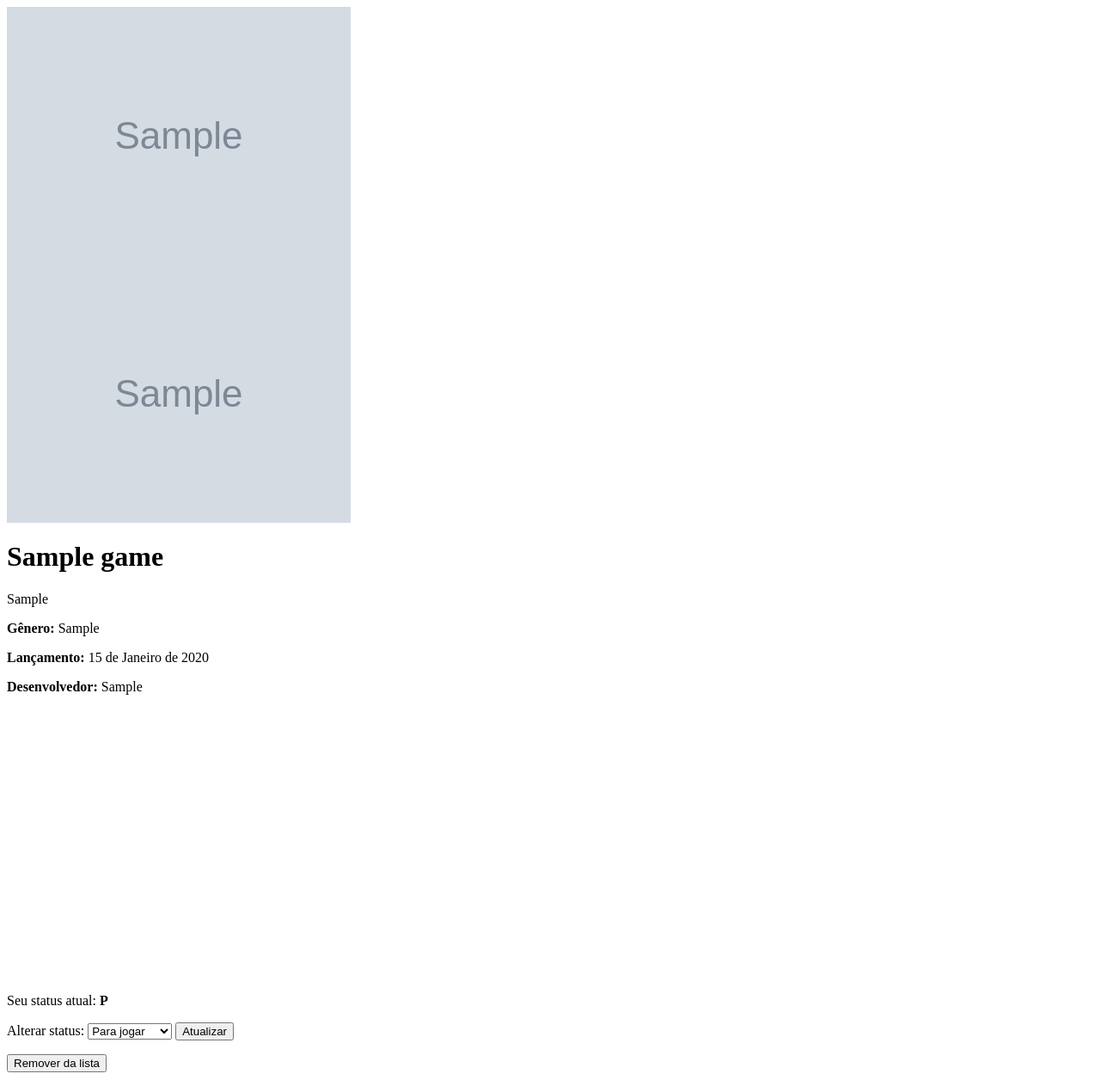
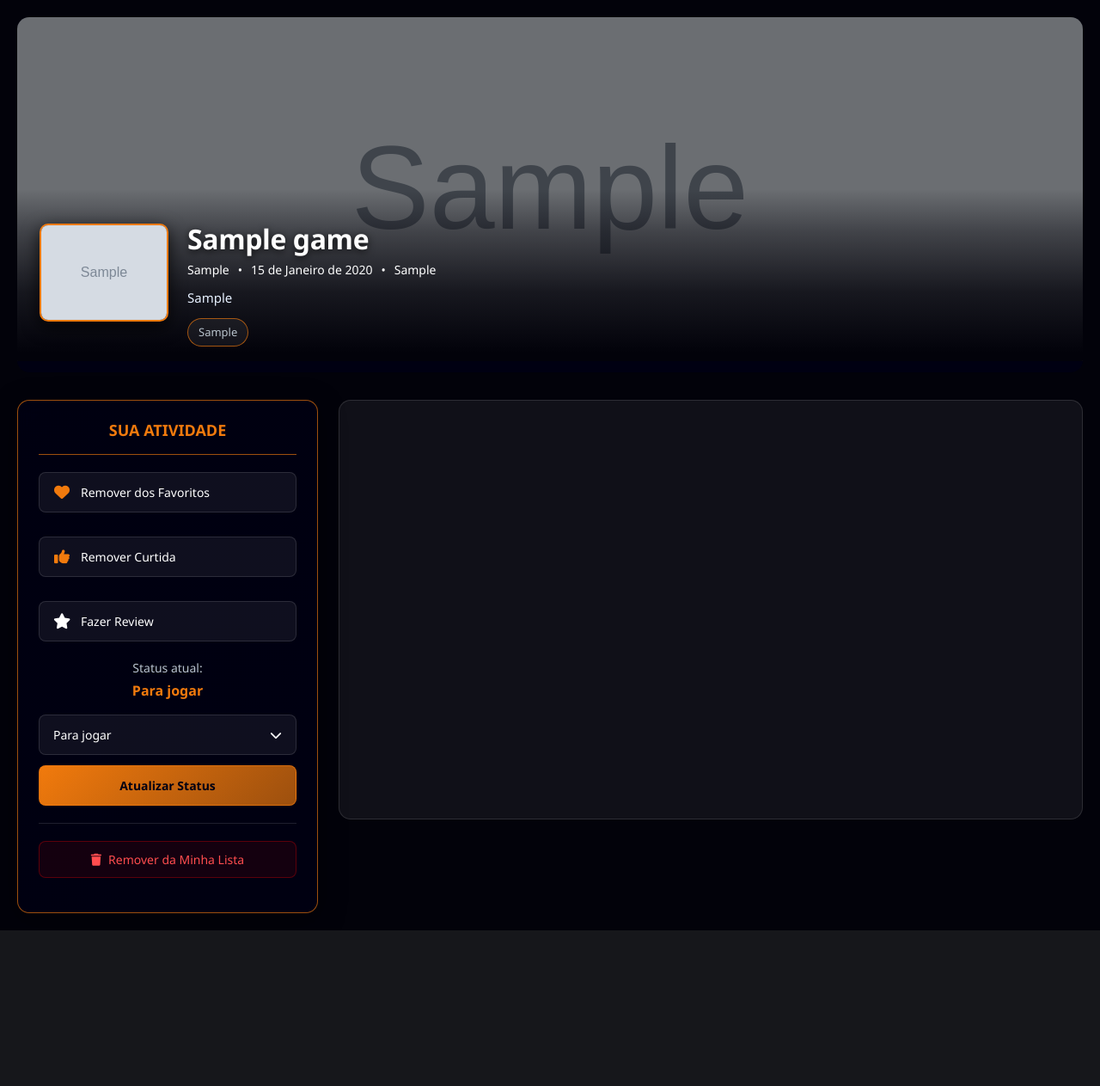
Before and after one commit to Mxrlrey/Joystick_Juice, a Django app: page /game/1/ in a window 1280 px wide. Shown: the whole page at 86% size. After the commit the page ends 1082 px from the top, so only its background shows below. Run offline with Django 5.2, Linux system fonts and the light colour scheme; a user stored in the database is signed in; tables that the repository leaves empty hold one stand-in row (values such as "Sample post"); grey boxes marked "Sample" are stand-in pictures.

Commit message:
feat(game): add user list, favorites, likes logic and improve game detail UI

```diff
--- /dev/null
+++ b/code/game/forms.py
@@ -0,0 +1,8 @@
+from django import forms
+from joystickjuice.utils import STATUS_CHOICES
+
+class GameStatusForm(forms.Form):
+    status = forms.ChoiceField(
+        choices=STATUS_CHOICES,
+        widget=forms.Select(attrs={'class': 'form-select w-auto'})
+    )
--- a/code/game/urls.py
+++ b/code/game/urls.py
@@ -9,4 +9,6 @@ urlpatterns = [
     path('game/add/<int:game_id>/', views.add_to_list, name='add_to_list'),
     path('game/update/<int:game_id>/', views.update_game_status, name='update_game_status'),
     path('game/remove/<int:game_id>/', views.remove_from_list, name='remove_from_list'),
+    path("game/<int:game_id>/favorite/", views.toggle_favorite, name="toggle_favorite"),
+    path("game/<int:game_id>/like/", views.toggle_like, name="toggle_like"),
 ]
--- a/code/game/views.py
+++ b/code/game/views.py
@@ -7,6 +7,7 @@ from django.contrib.auth.decorators import login_required
 from django.contrib import messages
 from game.models import Game, UserGameList
 from joystickjuice.utils import STATUS_CHOICES
+from game.forms import GameStatusForm
 
 User = get_user_model()
 
@@ -128,19 +129,36 @@ def game_detail(request, game_id):
     game = get_object_or_404(Game, pk=game_id)
     user = request.user
 
+    in_list = False
+    user_status = None
+    is_favorite = False
+    is_liked = False
+
     if user.is_authenticated:
         ug = UserGameList.objects.filter(user=user, game=game).first()
-        in_list = ug is not None
-        user_status = ug.status if ug else "P"
+        if ug:
+            in_list = True
+            user_status = ug.status
+        else:
+            user_status = "P"
+
+        is_favorite = user in game.favorites.all()
+        is_liked = user in game.likes.all()
+
+        # Criar o form com o status inicial do usuário
+        status_form = GameStatusForm(initial={'status': user_status})
     else:
-        in_list = False
-        user_status = None
+        status_form = None
 
     context = {
         "game": game,
         "in_list": in_list,
         "user_status": user_status,
+        "is_favorite": is_favorite,
+        "is_liked": is_liked,
+        "status_form": status_form,
     }
+
     return render(request, "game/detail.html", context)
 
 # Lista de jogos do usuário (manual, sem CBV)
@@ -213,3 +231,31 @@ def remove_from_list(request, game_id):
     else:
         messages.info(request, "Jogo não estava na sua lista.")
     return redirect(request.META.get("HTTP_REFERER", "/"))
+
+@login_required
+def toggle_favorite(request, game_id):
+    user = request.user
+    game = get_object_or_404(Game, pk=game_id)
+
+    if user in game.favorites.all():
+        game.favorites.remove(user)
+        messages.info(request, f"'{game.title}' removido dos favoritos.")
+    else:
+        game.favorites.add(user)
+        messages.success(request, f"'{game.title}' adicionado aos favoritos!")
+
+    return redirect(request.META.get("HTTP_REFERER", "/"))
+
+@login_required
+def toggle_like(request, game_id):
+    user = request.user
+    game = get_object_or_404(Game, pk=game_id)
+
+    if user in game.likes.all():
+        game.likes.remove(user)
+        messages.info(request, f"Você retirou o like de '{game.title}'.")
+    else:
+        game.likes.add(user)
+        messages.success(request, f"Você curtiu '{game.title}'!")
+
+    return redirect(request.META.get("HTTP_REFERER", "/"))
--- a/code/static/css/game/detail.css
+++ b/code/static/css/game/detail.css
@@ -0,0 +1,399 @@
+/* ============================
+   VARIÁVEIS DE TEMA GLOBAL
+============================= */
+:root{
+    --bg: rgb(2, 2, 10);
+    --deep: rgb(0, 0, 18);
+    --panel: rgba(255,255,255,0.06);
+    --soft: rgba(255,255,255,0.12);
+    --glass: rgba(255,255,255,0.03);
+    --text: #ffffff;
+    --muted: #b8c2cc;
+    --accent: #F17A0D;
+    --accent-soft: rgba(241, 122, 13, 0.65);
+    --btn-bg: rgba(255,255,255,0.08);
+    --radius: 14px;
+}
+
+/* ============================
+   RESET / GLOBAL
+============================= */
+body{
+    background: var(--bg);
+    color: var(--text);
+    margin: 0;
+    padding: 0;
+    font-family: "Segoe UI", Roboto, Arial, sans-serif;
+}
+
+h1, h2, h3, h4, p, span{
+    color: var(--text);
+}
+
+hr{
+    border: none;
+    border-bottom: 1px solid var(--soft);
+    margin: 20px 0;
+    opacity: 0.4;
+}
+
+/* ============================
+   CONTAINER PRINCIPAL
+============================= */
+.game-container{
+    width: 100%;
+    max-width: 1400px;
+    margin: 0 auto;
+    padding: 20px;
+}
+
+/* ============================
+   HERO (BANNER + COVER)
+============================= */
+.hero-banner{
+    position: relative;
+    margin-bottom: 32px;
+    border-radius: var(--radius);
+    overflow: hidden;
+    background: var(--deep);
+}
+
+.banner-img{
+    width: 100%;
+    min-height: 280px;
+    max-height: 400px;
+    overflow: hidden;
+    position: relative;
+    display: flex;
+    align-items: center;
+    justify-content: center;
+}
+
+.banner-img::after {
+    content: '';
+    position: absolute;
+    bottom: 0;
+    left: 0;
+    right: 0;
+    height: 200px;
+    background: linear-gradient(
+        to bottom,
+        transparent 0%,
+        rgba(2, 2, 10, 0.4) 25%,
+        rgba(2, 2, 10, 0.8) 60%,
+        var(--bg) 95%,
+        var(--bg) 100%
+    );
+    pointer-events: none;
+}
+
+.banner-img img{
+    width: 100%;
+    height: auto;
+    min-height: 280px;
+    object-fit: contain;
+    object-position: center;
+    filter: brightness(0.5);
+}
+
+.hero-content{
+    position: relative;
+    padding: 0 26px 30px 26px;
+    width: 100%;
+    display: flex;
+    gap: 22px;
+    align-items: flex-start;
+    margin-top: -160px;
+    z-index: 10;
+}
+
+.cover-box{
+    position: relative;
+    z-index: 15;
+    flex-shrink: 0;
+}
+
+.cover-box img{
+    width: 150px;
+    border-radius: 10px;
+    border: 2px solid var(--accent);
+    box-shadow: 0 6px 20px rgba(0,0,0,0.8);
+}
+
+.meta-box{
+    flex: 1;
+    color: var(--text);
+    position: relative;
+    z-index: 10;
+}
+
+.game-title{
+    margin: 0 0 8px 0;
+    font-size: 32px;
+    font-weight: 700;
+    letter-spacing: -0.4px;
+    text-shadow: 0px 2px 8px rgba(0,0,0,0.8);
+    line-height: 1.1;
+}
+
+.submeta{
+    margin: 8px 0;
+    display: flex;
+    gap: 10px;
+    color: var(--muted);
+    font-size: 14px;
+    flex-wrap: wrap;
+}
+
+.descricao{
+    margin: 12px 0;
+    color: #e6f0ff;
+    max-width: 720px;
+    font-size: 15px;
+    line-height: 1.45;
+}
+
+.tag{
+    margin-top: 12px;
+    display: flex;
+    gap: 8px;
+    flex-wrap: wrap;
+}
+
+.tags{
+    padding: 6px 12px;
+    background: var(--panel);
+    border-radius: 999px;
+    border: 1px solid var(--accent-soft);
+    color: var(--muted);
+    font-size: 13px;
+}
+
+/* ============================
+   LAYOUT DE DUAS COLUNAS
+============================= */
+.content-layout {
+    display: grid;
+    grid-template-columns: 350px 1fr;
+    gap: 24px;
+    margin-top: 30px;
+    align-items: start;
+}
+
+/* ============================
+   CAIXA DE AÇÕES
+============================= */
+.actions-box {
+    background: linear-gradient(135deg, rgba(0,0,18,0.9), rgba(0,0,18,0.95));
+    border-radius: var(--radius);
+    border: 1px solid var(--accent-soft);
+    padding: 24px;
+    box-shadow: 0 8px 32px rgba(0,0,0,0.4);
+    backdrop-filter: blur(10px);
+    position: sticky;
+    top: 20px;
+}
+
+.actions-header {
+    text-align: center;
+    margin-bottom: 20px;
+    padding-bottom: 16px;
+    border-bottom: 1px solid var(--accent-soft);
+}
+
+.actions-header h3 {
+    margin: 0;
+    font-size: 18px;
+    font-weight: 600;
+    color: var(--accent);
+}
+
+/* Botões de ação principais */
+.action-buttons {
+    display: flex;
+    flex-direction: column;
+    gap: 12px;
+    margin-bottom: 20px;
+}
+
+.action-btn {
+    display: flex;
+    align-items: center;
+    gap: 12px;
+    padding: 12px 16px;
+    background: var(--panel);
+    border: 1px solid var(--soft);
+    border-radius: 8px;
+    color: var(--text);
+    cursor: pointer;
+    transition: all 0.2s ease;
+    width: 100%;
+    text-align: left;
+    font-size: 14px;
+    font-weight: 500;
+}
+
+.action-btn:hover {
+    background: var(--accent-soft);
+    border-color: var(--accent);
+    transform: translateY(-2px);
+}
+
+.action-btn i {
+    font-size: 18px;
+    width: 20px;
+    text-align: center;
+}
+
+.action-btn.favorite.active .fa-heart {
+    color: var(--accent);
+}
+
+.action-btn.favorite:not(.active) .fa-heart {
+    color: var(--muted);
+}
+
+.action-btn.like.active .fa-thumbs-up {
+    color: var(--accent);
+}
+
+.action-btn.like:not(.active) .fa-thumbs-up {
+    color: var(--muted);
+}
+
+.status-current {
+    text-align: center;
+    margin-bottom: 16px;
+    font-size: 14px;
+    color: var(--muted);
+}
+
+.status-current strong {
+    color: var(--accent);
+    display: block;
+    font-size: 16px;
+    margin-top: 4px;
+}
+
+.remove-section {
+    margin-top: 20px;
+    padding-top: 20px;
+    border-top: 1px solid var(--soft);
+}
+
+.btn-remove {
+    background: rgba(255, 0, 0, 0.08);
+    border: 1px solid rgba(255, 0, 0, 0.3);
+    padding: 10px 16px;
+    border-radius: 8px;
+    color: #ff4d4f;
+    cursor: pointer;
+    transition: 0.2s;
+    font-weight: 500;
+    font-size: 14px;
+    display: flex;
+    align-items: center;
+    gap: 8px;
+    width: 100%;
+    justify-content: center;
+}
+
+.btn-remove:hover {
+    background: rgba(255, 0, 0, 0.15);
+    border-color: rgba(255, 0, 0, 0.6);
+}
+
+/* ============================
+   TRAILER REDIMENSIONADO
+============================= */
+.trailer-container {
+    background: var(--panel);
+    border-radius: var(--radius);
+    border: 1px solid var(--soft);
+    overflow: hidden;
+    height: fit-content;
+}
+
+.trailer-container .ratio-16x9 {
+    border-radius: var(--radius);
+    overflow: hidden;
+}
+
+/* ============================
+   DROPDOWN CUSTOMIZADO
+============================= */
+.custom-dropdown {
+    position: relative;
+    width: 100%;
+}
+
+.custom-dropdown .dropdown-btn {
+    display: flex;
+    align-items: center;
+    justify-content: space-between;
+    width: 100%;
+    padding: 12px 16px;
+    background: var(--panel);
+    border: 1px solid var(--soft);
+    border-radius: 8px;
+    color: var(--text);
+    cursor: pointer;
+    transition: 0.2s;
+    font-size: 14px;
+}
+
+.custom-dropdown .dropdown-btn:hover {
+    border-color: var(--accent);
+}
+
+.custom-dropdown .dropdown-content {
+    display: none;
+    position: absolute;
+    top: 100%;
+    left: 0;
+    right: 0;
+    background: var(--deep);
+    border: 1px solid var(--accent-soft);
+    border-radius: 8px;
+    box-shadow: 0 4px 20px rgba(0,0,0,0.4);
+    z-index: 1000;
+    padding: 8px 0;
+    margin-top: 4px;
+}
+
+.custom-dropdown .dropdown-content.show {
+    display: block;
+}
+
+.custom-dropdown .dropdown-item {
+    padding: 10px 16px;
+    cursor: pointer;
+    color: var(--text);
+    transition: 0.2s;
+    font-size: 14px;
+}
+
+.custom-dropdown .dropdown-item:hover {
+    background: var(--accent);
+    color: var(--deep);
+}
+
+/* Botão de atualizar */
+.update-btn {
+    background: linear-gradient(135deg, var(--accent), var(--accent-soft));
+    border: 1px solid var(--accent-soft);
+    padding: 12px 20px;
+    border-radius: 8px;
+    color: var(--deep);
+    cursor: pointer;
+    transition: 0.2s;
+    font-weight: 600;
+    font-size: 14px;
+    width: 100%;
+    margin-top: 12px;
+}
+
+.update-btn:hover {
+    transform: translateY(-2px);
+    box-shadow: 0 4px 12px rgba(241,122,13,0.4);
+}
--- /dev/null
+++ b/code/static/js/game/detail.js
@@ -0,0 +1,28 @@
+document.addEventListener("DOMContentLoaded", () => {
+    const dropdowns = document.querySelectorAll(".custom-dropdown");
+
+    dropdowns.forEach(dd => {
+        const btn = dd.querySelector(".dropdown-btn");
+        const content = dd.querySelector(".dropdown-content");
+        const hidden = dd.closest("form").querySelector('input[name="status"]');
+
+        btn.addEventListener("click", (e) => {
+            e.stopPropagation();
+            content.classList.toggle("show");
+        });
+
+        content.querySelectorAll(".dropdown-item").forEach(item => {
+            item.addEventListener("click", () => {
+                hidden.value = item.dataset.value;
+                btn.firstChild.textContent = item.textContent;
+                content.classList.remove("show");
+            });
+        });
+    });
+
+    window.addEventListener("click", () => {
+        dropdowns.forEach(dd => {
+            dd.querySelector(".dropdown-content").classList.remove("show");
+        });
+    });
+});
--- a/code/templates/game/detail.html
+++ b/code/templates/game/detail.html
@@ -1,51 +1,155 @@
-{% load static %}
-
 {% load static %}
 
 <head>
     <meta charset="UTF-8">
     <title>{{ game.title }} — Joystick Juice</title>
+    <link href="https://cdn.jsdelivr.net/npm/bootstrap@5.3.3/dist/css/bootstrap.min.css" rel="stylesheet">
+    <script src="https://cdn.jsdelivr.net/npm/bootstrap@5.3.3/dist/js/bootstrap.bundle.min.js"></script>
+    <link rel="stylesheet" href="https://cdnjs.cloudflare.com/ajax/libs/font-awesome/6.5.1/css/all.min.css">
     <link rel="stylesheet" href="{% static 'css/game/detail.css' %}">
 </head>
+
 <body>
 
 <div class="game-container">
-
-    <!-- Hero: banner + cover + título -->
-    <div class="game-hero">
+    <!-- HERO BANNER -->
+    <div class="hero-banner">
         {% if game.banner_url %}
-        <div class="game-banner">
+        <div class="banner-img">
             <img src="{{ game.banner_url }}" alt="{{ game.title }} Banner">
         </div>
         {% endif %}
 
+        <div class="hero-content">
+            <!-- Cover -->
+            <div class="cover-box">
                 {% if game.cover_url %}
-        <div class="game-cover">
-            <img src="{{ game.cover_url }}" alt="{{ game.title }}">
+                <img src="{{ game.cover_url }}" alt="{{ game.title }} Cover">
+                {% endif %}
+            </div>
+
+            <!-- Meta informações -->
+            <div class="meta-box">
+                <h1 class="game-title">{{ game.title }}</h1>
+                <div class="submeta">
+                    <span>{{ game.genre }}</span>
+                    <span>•</span>
+                    <span>{{ game.release_date }}</span>
+                    <span>•</span>
+                    <span>{{ game.developer|default:"Desconhecido" }}</span>
+                </div>
+                <p class="descricao">{{ game.synopsis }}</p>
+                <div class="tag">
+                    <span class="tags">{{ game.genre }}</span>
+                </div>
+            </div>
+        </div>
+    </div>
+
+    <!-- LAYOUT DE DUAS COLUNAS -->
+    <div class="content-layout">
+        <!-- CAIXA DE AÇÕES (ESQUERDA) -->
+        {% if user.is_authenticated %}
+        <div class="actions-box">
+            <div class="actions-header">
+                <h3>SUA ATIVIDADE</h3>
+            </div>
+
+            <!-- Botões de Ação -->
+            <div class="action-buttons">
+                <!-- Favorito -->
+                <form action="{% url 'toggle_favorite' game.id %}" method="post" class="w-100">
+                    {% csrf_token %}
+                    <button type="submit" class="action-btn favorite {% if is_favorite %}active{% endif %}">
+                        <i class="fa-solid fa-heart"></i>
+                        <span>{% if is_favorite %}Remover dos Favoritos{% else %}Adicionar aos Favoritos{% endif %}</span>
+                    </button>
+                </form>
+
+                <!-- Curtida -->
+                <form action="{% url 'toggle_like' game.id %}" method="post" class="w-100">
+                    {% csrf_token %}
+                    <button type="submit" class="action-btn like {% if is_liked %}active{% endif %}">
+                        <i class="fa-solid fa-thumbs-up"></i>
+                        <span>{% if is_liked %}Remover Curtida{% else %}Curtir Jogo{% endif %}</span>
+                    </button>
+                </form>
+
+                <!-- Review (Botão Estático) -->
+                <button class="action-btn review-btn" disabled>
+                    <i class="fa-solid fa-star"></i>
+                    <span>Fazer Review</span>
+                </button>
+            </div>
+
+            <!-- LISTA -->
+            {% if in_list %}
+                <div class="status-section">
+                    <div class="status-current">
+                        Status atual:
+                        <strong>
+                            {% if user_status == "P" %}
+                                Para jogar
+                            {% elif user_status == "C" %}
+                                Concluído
+                            {% elif user_status == "J" %}
+                                Jogando
+                            {% elif user_status == "A" %}
+                                Abandonado
+                            {% else %}
+                                ---
+                            {% endif %}
+                        </strong>
+                    </div>
+
+                    <form action="{% url 'update_game_status' game.id %}" method="post">
+                        {% csrf_token %}
+                        <div class="custom-dropdown">
+                            <button type="button" class="dropdown-btn">
+                                {% for code,label in status_form.fields.status.choices %}
+                                    {% if code == user_status %}
+                                        {{ label }}
+                                    {% endif %}
+                                {% endfor %}
+                                <i class="fa-solid fa-chevron-down"></i>
+                            </button>
+                            <div class="dropdown-content">
+                                {% for code,label in status_form.fields.status.choices %}
+                                <div class="dropdown-item" data-value="{{ code }}">{{ label }}</div>
+                                {% endfor %}
+                            </div>
+                        </div>
+                        <input type="hidden" name="status" value="{{ user_status }}">
+                        <button class="update-btn" type="submit">Atualizar Status</button>
+                    </form>
+
+                    <!-- Remover da lista -->
+                    <div class="remove-section">
+                        <form action="{% url 'remove_from_list' game.id %}" method="post">
+                            {% csrf_token %}
+                            <button class="btn-remove" type="submit">
+                                <i class="fa-solid fa-trash"></i> Remover da Minha Lista
+                            </button>
+                        </form>
+                    </div>
+                </div>
+            {% else %}
+                <form action="{% url 'add_to_list' game.id %}" method="post">
+                    {% csrf_token %}
+                    <button class="update-btn" type="submit">
+                        <i class="fa-solid fa-plus"></i> Adicionar à Minha Lista
+                    </button>
+                </form>
+            {% endif %}
         </div>
         {% endif %}
 
-        <h1>{{ game.title }}</h1>
-    </div>
-
-    <!-- Bio / sinopse -->
-    <div class="game-synopsis">
-        <p>{{ game.synopsis }}</p>
-    </div>
-
-    <!-- Detalhes -->
-    <div class="game-details">
-        <p><strong>Gênero:</strong> {{ game.genre }}</p>
-        <p><strong>Lançamento:</strong> {{ game.release_date }}</p>
-        <p><strong>Desenvolvedor:</strong> {{ game.developer|default:"Desconhecido" }}</p>
-    </div>
-
-    <!-- Trailer -->
+        <!-- TRAILER (DIREITA) -->
         {% if game.trailer_url %}
-    <div class="game-trailer">
+        <div class="trailer-container">
+            <div class="ratio ratio-16x9">
                 <iframe
                     src="{{ game.trailer_url }}"
-            width="560" height="315"
                     frameborder="0"
                     allow="accelerometer; autoplay; clipboard-write; encrypted-media; gyroscope; picture-in-picture"
                     allowfullscreen
@@ -53,43 +157,11 @@
                     title="Trailer do jogo">
                 </iframe>
             </div>
-    {% endif %}
-
-    <!-- Botões de ação para lista do usuário -->
-    {% if user.is_authenticated %}
-    <div class="game-actions">
-        {% if in_list %}
-        <p>Seu status atual: <strong>{{ user_status }}</strong></p>
-
-        <!-- Formulário para atualizar status -->
-        <form action="{% url 'update_game_status' game.id %}" method="post">
-            {% csrf_token %}
-            <label for="status">Alterar status:</label>
-            <select name="status" id="status">
-                <option value="P" {% if user_status == 'P' %}selected{% endif %}>Para jogar</option>
-                <option value="C" {% if user_status == 'C' %}selected{% endif %}>Concluído</option>
-                <option value="J" {% if user_status == 'J' %}selected{% endif %}>Jogando</option>
-                <option value="D" {% if user_status == 'D' %}selected{% endif %}>Abandonado</option>
-            </select>
-            <button type="submit">Atualizar</button>
-        </form>
-
-        <!-- Botão para remover da lista -->
-        <form action="{% url 'remove_from_list' game.id %}" method="post" style="margin-top: 10px;">
-            {% csrf_token %}
-            <button type="submit">Remover da lista</button>
-        </form>
-
-        {% else %}
-        <!-- Botão para adicionar à lista -->
-        <form action="{% url 'add_to_list' game.id %}" method="post">
-            {% csrf_token %}
-            <button type="submit">Adicionar à lista</button>
-        </form>
+        </div>
         {% endif %}
     </div>
-    {% endif %}
-
 </div>
 
+<script src="{% static 'js/game/detail.js' %}"></script>
+
 </body>
```
Also changed, not shown: code/game/models.py (+15 -9 lines), code/game/migrations/0003_remove_likegame_game_remove_likegame_user_and_more.py (added). Lines whose indentation alone changed are shown as unchanged.
